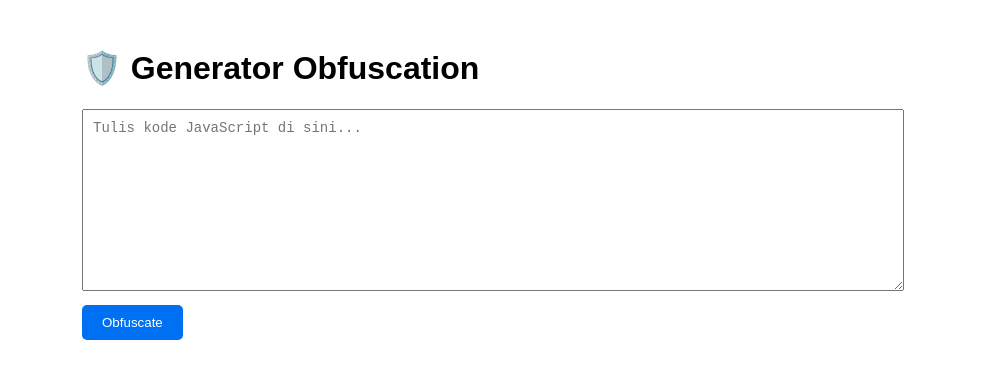
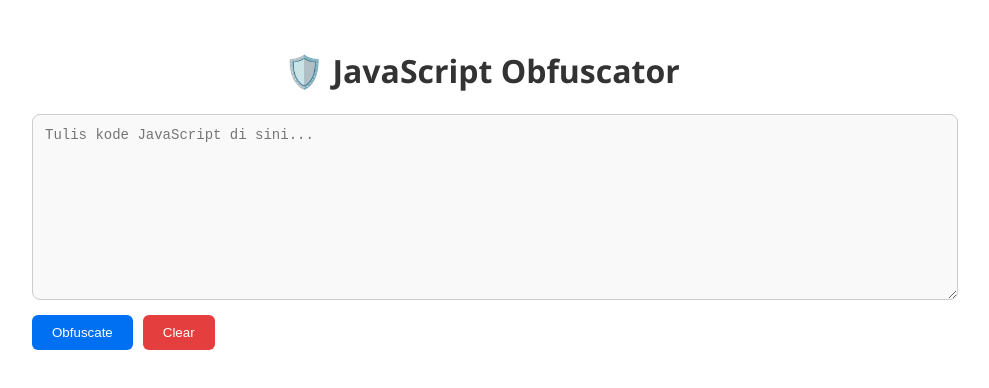
Before and after one commit to Dazhosting/Obf-Generator, a Next.js app: page / in a window 1280 px wide. Shown: the top 388 px of the page, without its empty margins (158-1147 px from the left). Built offline with nearby package versions, Linux system fonts and the light colour scheme.

Commit message:
Update index.js

```diff
--- a/pages/index.js
+++ b/pages/index.js
@@ -5,11 +5,13 @@ export default function Home() {
   const [obfuscated, setObfuscated] = useState('');
   const [loading, setLoading] = useState(false);
   const [error, setError] = useState('');
+  const [copied, setCopied] = useState(false);
 
   const handleObfuscate = async () => {
     setLoading(true);
     setError('');
     setObfuscated('');
+    setCopied(false);
 
     try {
       const res = await fetch('/api/generate', {
@@ -34,45 +36,108 @@ export default function Home() {
     setLoading(false);
   };
 
+  const handleCopy = async () => {
+    try {
+      await navigator.clipboard.writeText(obfuscated);
+      setCopied(true);
+      setTimeout(() => setCopied(false), 2000);
+    } catch {
+      setCopied(false);
+    }
+  };
+
+  const handleClear = () => {
+    setCode('');
+    setObfuscated('');
+    setError('');
+    setCopied(false);
+  };
+
   return (
-    <div style={{ maxWidth: 800, margin: 'auto', padding: 20, fontFamily: 'sans-serif' }}>
-      <h1>🛡️ Generator Obfuscation</h1>
+    <div style={{ maxWidth: 900, margin: 'auto', padding: 20, fontFamily: 'Segoe UI, sans-serif' }}>
+      <h1 style={{ textAlign: 'center', color: '#333' }}>🛡️ JavaScript Obfuscator</h1>
+
       <textarea
         rows={10}
         placeholder="Tulis kode JavaScript di sini..."
         value={code}
         onChange={(e) => setCode(e.target.value)}
-        style={{ width: '100%', padding: 10, fontFamily: 'monospace', fontSize: 14 }}
+        style={{
+          width: '100%',
+          padding: 12,
+          border: '1px solid #ccc',
+          borderRadius: 8,
+          fontFamily: 'monospace',
+          fontSize: 14,
+          background: '#f9f9f9'
+        }}
       />
-      <br />
+
+      <div style={{ marginTop: 10, display: 'flex', gap: 10 }}>
         <button
           onClick={handleObfuscate}
           disabled={loading || !code}
           style={{
-          marginTop: 10,
             padding: '10px 20px',
             backgroundColor: '#0070f3',
             color: '#fff',
             border: 'none',
-          borderRadius: 5,
+            borderRadius: 6,
             cursor: 'pointer'
           }}
         >
-        {loading ? 'Proses...' : 'Obfuscate'}
+          {loading ? 'Memproses...' : 'Obfuscate'}
         </button>
 
-      {error && <p style={{ color: 'red' }}>❌ {error}</p>}
+        <button
+          onClick={handleClear}
+          style={{
+            padding: '10px 20px',
+            backgroundColor: '#e53e3e',
+            color: '#fff',
+            border: 'none',
+            borderRadius: 6,
+            cursor: 'pointer'
+          }}
+        >
+          Clear
+        </button>
+      </div>
+
+      {error && <p style={{ color: 'red', marginTop: 10 }}>❌ {error}</p>}
 
       {obfuscated && (
-        <>
+        <div style={{ marginTop: 30 }}>
           <h2>✅ Hasil Obfuscation:</h2>
           <textarea
             rows={10}
             readOnly
             value={obfuscated}
-            style={{ width: '100%', padding: 10, fontFamily: 'monospace', fontSize: 14 }}
+            style={{
+              width: '100%',
+              padding: 12,
+              border: '1px solid #ccc',
+              borderRadius: 8,
+              fontFamily: 'monospace',
+              fontSize: 14,
+              background: '#eef'
+            }}
           />
-        </>
+          <button
+            onClick={handleCopy}
+            style={{
+              marginTop: 10,
+              padding: '8px 16px',
+              backgroundColor: copied ? '#22c55e' : '#4a90e2',
+              color: '#fff',
+              border: 'none',
+              borderRadius: 6,
+              cursor: 'pointer'
+            }}
+          >
+            {copied ? '✔️ Disalin!' : '📋 Salin Hasil'}
+          </button>
+        </div>
       )}
     </div>
   );
```
Lines whose indentation alone changed are shown as unchanged.
